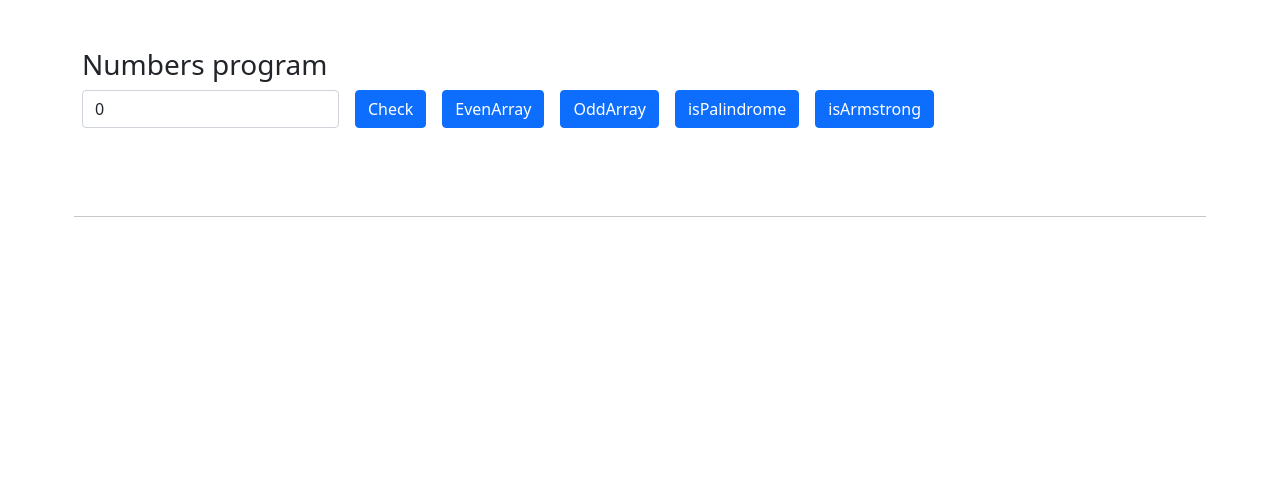
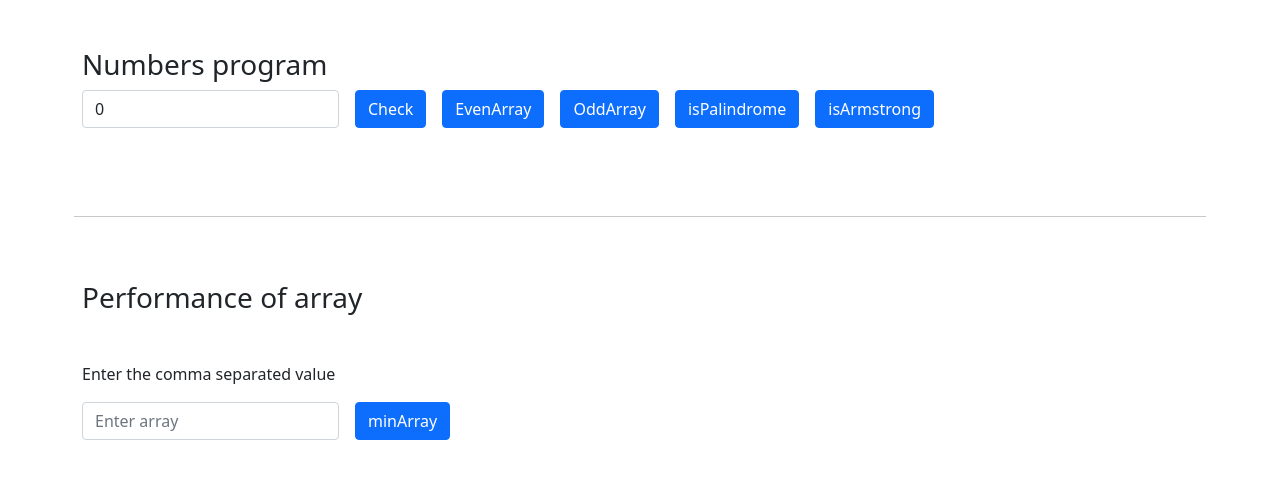
Before and after one commit to Chetana-Bhanarkar/Bootcoding-AngularJS, an Angular app in the folder even-odd-app/: page / in a window 1280 px wide. Shown: the top 478 px of the page. Built offline with nearby package versions, Linux system fonts and the light colour scheme.

Commit message:
programming in angular

```diff
--- a/even-odd-app/src/app/app.component.html
+++ b/even-odd-app/src/app/app.component.html
@@ -33,3 +33,5 @@
     </div>
   </form>
 </div>
+
+<app-array></app-array>
--- a/even-odd-app/src/app/app.module.ts
+++ b/even-odd-app/src/app/app.module.ts
@@ -4,11 +4,13 @@ import { BrowserModule } from '@angular/platform-browser';
 import { AppRoutingModule } from './app-routing.module';
 import { AppComponent } from './app.component';
 import { FormsModule } from '@angular/forms';
+import { ArrayComponent } from './pages/array/array.component';
 // import { CheckArrayComponent } from './pages/check-array/check-array.component';
 
 @NgModule({
   declarations: [
     AppComponent,
+    ArrayComponent,
     // CheckArrayComponent
   ],
   imports: [
--- /dev/null
+++ b/even-odd-app/src/app/pages/array/array.component.html
@@ -0,0 +1,14 @@
+<div>
+  <h3>{{title}}</h3>
+  <p class="mt-5">{{note}}</p>
+  <form class="row g-3">
+    <div class="col-auto">
+      <label for="inputPassword2" class="visually-hidden">Enter array</label>
+      <input type="text" class="form-control" id="inputPassword2" placeholder="Enter array" name="number" [(ngModel)]="elements"/>
+      <label for="">{{result}}</label>
+    </div>
+    <div class="col-auto">
+      <button type="submit" (click)="minArray()" class="btn btn-primary mb-3">minArray</button>
+    </div>
+  </form>
+</div>
--- /dev/null
+++ b/even-odd-app/src/app/pages/array/array.component.ts
@@ -0,0 +1,34 @@
+import { Component } from '@angular/core';
+
+@Component({
+  selector: 'app-array',
+  templateUrl: './array.component.html',
+  styleUrls: ['./array.component.css']
+})
+export class ArrayComponent {
+  title = "Performance of array";
+  note  = "Enter the comma separated value"
+  elements!: string;
+  result = "";
+
+  constructor() {
+  }
+
+  minArray() {
+    let nums = this.elements.split(',').map(Number); // array of numbers
+    let min = nums[0];
+    for (let i = 1; i < nums.length; i++) {
+      if (min > nums[i]) {
+        min = nums[i];
+      }
+    }
+    this.result = "min element is" + min;
+  }
+
+  maxArray(){
+    let nums = this.elements.split(",").map(Number);
+    let max = nums[0];
+
+
+  }
+}
```
Also changed, not shown: even-odd-app/src/app/pages/array/array.component.css (added), 1 other file (tests, documents, lock files or other folders).
